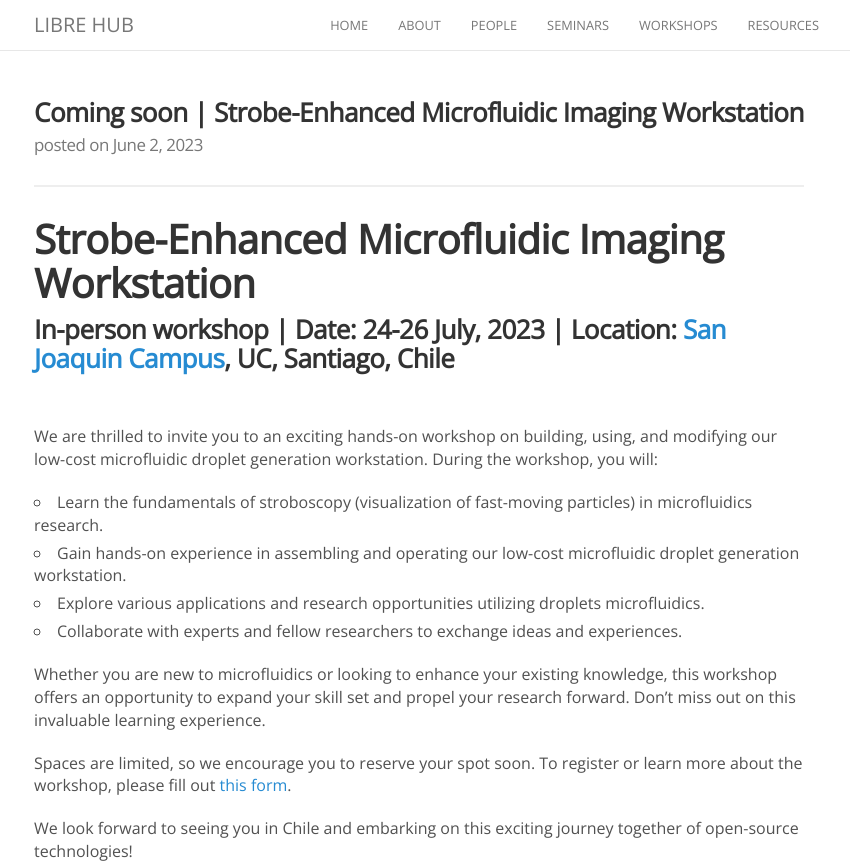
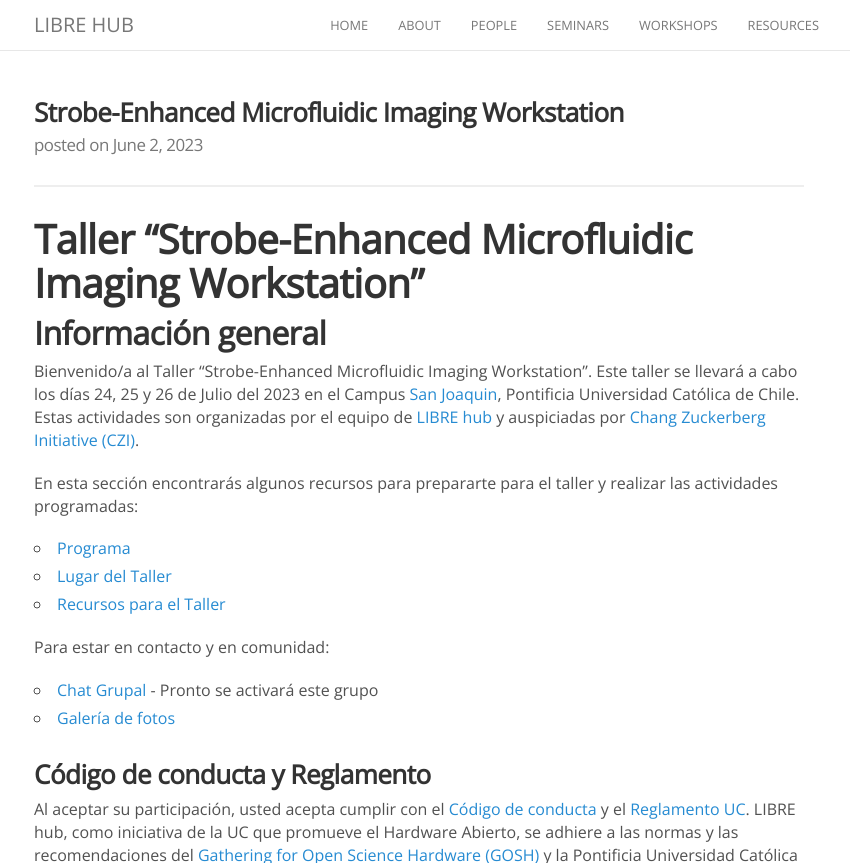
Before and after one commit to LIBREhub/LIBREhub.github.io, a Jekyll site: the page built from _posts/2023-06-02-strobeillum-ws.md, in a window 1280 px wide and 1400 px high. Shown: the top 863 px of the window, without its empty margins (221-1071 px from the left). Built offline with Jekyll 4.4.1, drawn with Linux system fonts in a browser that asks for light colours; nearby versions of some CDN libraries; some of the changed text lies outside the part shown; grey boxes are pictures that could not be loaded.

Commit message:
Create SEMS 2023
Page for Strobe-Enhaced Microscopy Stage Workshop 2023

```diff
--- a/_posts/2023-06-02-strobeillum-ws.md
+++ b/_posts/2023-06-02-strobeillum-ws.md
@@ -1,11 +1,44 @@
 ---
-title: Coming soon | Strobe-Enhanced Microfluidic Imaging Workstation
+title: Strobe-Enhanced Microfluidic Imaging Workstation
 description: LIBRE hub workshop
 categories: newworkshop
 header-img: images/others/strobeillum.png
 ---
 
-# Strobe-Enhanced Microfluidic Imaging Workstation
+# Taller "Strobe-Enhanced Microfluidic Imaging Workstation"
+
+## Información general
+
+Bienvenido/a al Taller "Strobe-Enhanced Microfluidic Imaging Workstation". Este taller se llevará a cabo los días 24, 25 y 26 de Julio del 2023 en el Campus [San Joaquin](https://www.uc.cl/universidad/nuestros-campus/san-joaquin/), Pontificia Universidad Católica de Chile. Estas actividades son organizadas por el equipo de [LIBRE hub](https://librehub.github.io/people/) y auspiciadas por [Chang Zuckerberg Initiative (CZI)](https://chanzuckerberg.com/).
+
+En esta sección encontrarás algunos recursos para prepararte para el taller y realizar las actividades programadas:
+
+- [Programa](/workshops/SEMS_2023/program/)
+- [Lugar del Taller](/workshops/SEMS_2023/place/)
+- [Recursos para el Taller](/workshops/SEMS_2023/resources/)
+
+Para estar en contacto y en comunidad:
+
+- [Chat Grupal]() - Pronto se activará este grupo
+- [Galería de fotos](https://www.flickr.com/people/197037882@N02/)
+
+### Código de conducta y Reglamento
+
+Al aceptar su participación, usted acepta cumplir con el [Código de conducta](https://openhardware.science/gosh-2017/gosh-code-of-conduct/) y el [Reglamento UC](https://www.ing.uc.cl/electrica/wp-content/uploads/2020/09/reglamento-laboratorio-de-fabricacin-de-ingeniera-elctrica-fablabv3.pdf). LIBRE hub, como iniciativa de la UC que promueve el Hardware Abierto, se adhiere a las normas y las recomendaciones del [Gathering for Open Science Hardware (GOSH)](https://openhardware.science/) y la Pontificia Universidad Católica de Chile.
+
+> **IMPORTANTE:** Por favor, lea la información brindada en su totalidad antes de asistir al Taller.
+
+<br>
+
+<p align="center">
+<img src="{{site.baseurl}}/images/others/strobeillum.png">
+</p>
+
+<br>
+
+*Suscribete a nuestra [lista de correos de LIBRE hub](https://mailchi.mp/2efa11be3d6b/libre_hub) para recibir más contenido relacionado. Todas nuestras actividades virtuales son grabadas y publicadas en nuetro [canadl de Youtube](https://www.youtube.com/channel/UCKaffupDA8KKrDE0rd668Xw) con opción de subtítulos automáticos en Español y Portugués.*
+
+<!--
 
 ### In-person workshop | Date: 24-26 July, 2023 | Location: [San Joaquin Campus](https://www.uc.cl/universidad/nuestros-campus/san-joaquin/), UC, Santiago, Chile
 
@@ -30,3 +63,5 @@ We look forward to seeing you in Chile and embarking on this exciting journey to
 <br>
 
 *Subscribe to the [LIBRE_hub mailing list](https://mailchi.mp/2efa11be3d6b/libre_hub) for more content related. All online activities are recorded and posted on [Youtube](https://www.youtube.com/channel/UCKaffupDA8KKrDE0rd668Xw) with subtitle options for Spanish and Portuguese.*
+
+-->
```
Also changed, not shown: _posts/2022-11-18-openflexure-ws.md (+6 -6 lines), workshops/OFM_2022/place.md (added, +30 -0 lines), workshops/OFM_2022/program.md (renamed from OFM_workshop/2022/program.md, +1 -1 lines), workshops/OFM_2022/resources.md (renamed from OFM_workshop/2022/documentation.md, +1 -1 lines), workshops/OFM_2022/speakers.md (renamed from OFM_workshop/2022/speakers.md, +1 -1 lines), workshops/SEMS_2023/place.md (renamed from OFM_workshop/2022/place.md, +1 -1 lines), workshops/SEMS_2023/program.md (added, +12 -0 lines), workshops/SEMS_2023/resources.md (added, +27 -0 lines).
